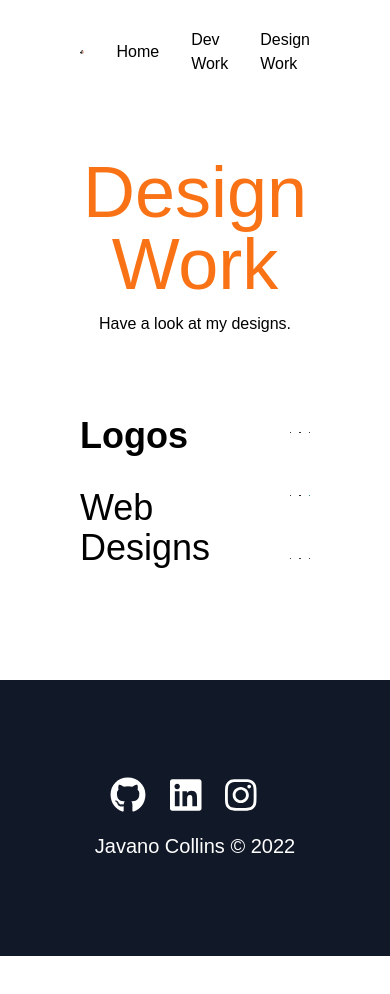
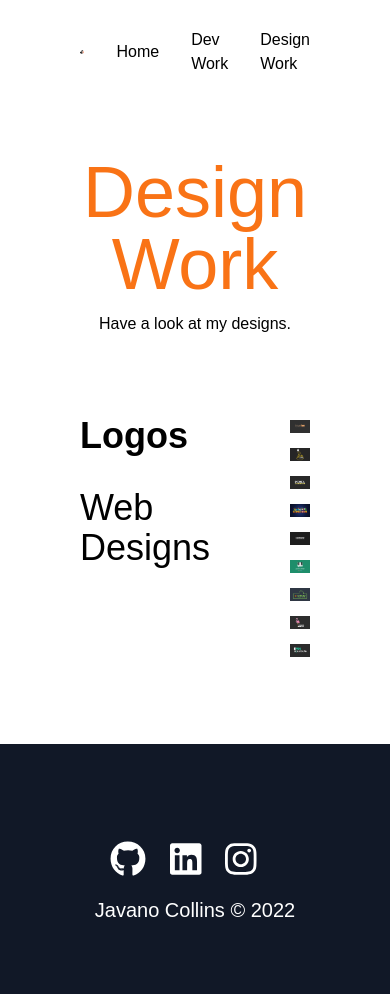
Before and after one commit to javanocollins/nextjs-portfolio, a Next.js app: page /design-work in a window 390 px wide. Shown: the top 994 px of the page. Before the commit the page ends 956 px from the top, so only its background shows below. Built offline with nearby package versions, Linux system fonts and the light colour scheme.

Commit message:
update: increase logo size

```diff
--- a/components/Logos/Logos.jsx
+++ b/components/Logos/Logos.jsx
@@ -24,11 +24,11 @@ const Logos = () => {
         logoNine,
     ];
     return (
-        <div className="grid grid-cols-3 gap-x-2 gap-y-1">
+        <div className="grid grid-cols-1 lg:grid-cols-3 gap-x-2 gap-y-1">
             {logos.map((logo, idx) => {
                 return (
                     <div key={idx}>
-                        <Image src={logo} width={360} height={220} alt="Design logos" />
+                        <Image src={logo} width={380} height={240} alt="Design logos" />
                     </div>
                 );
             })}
```
